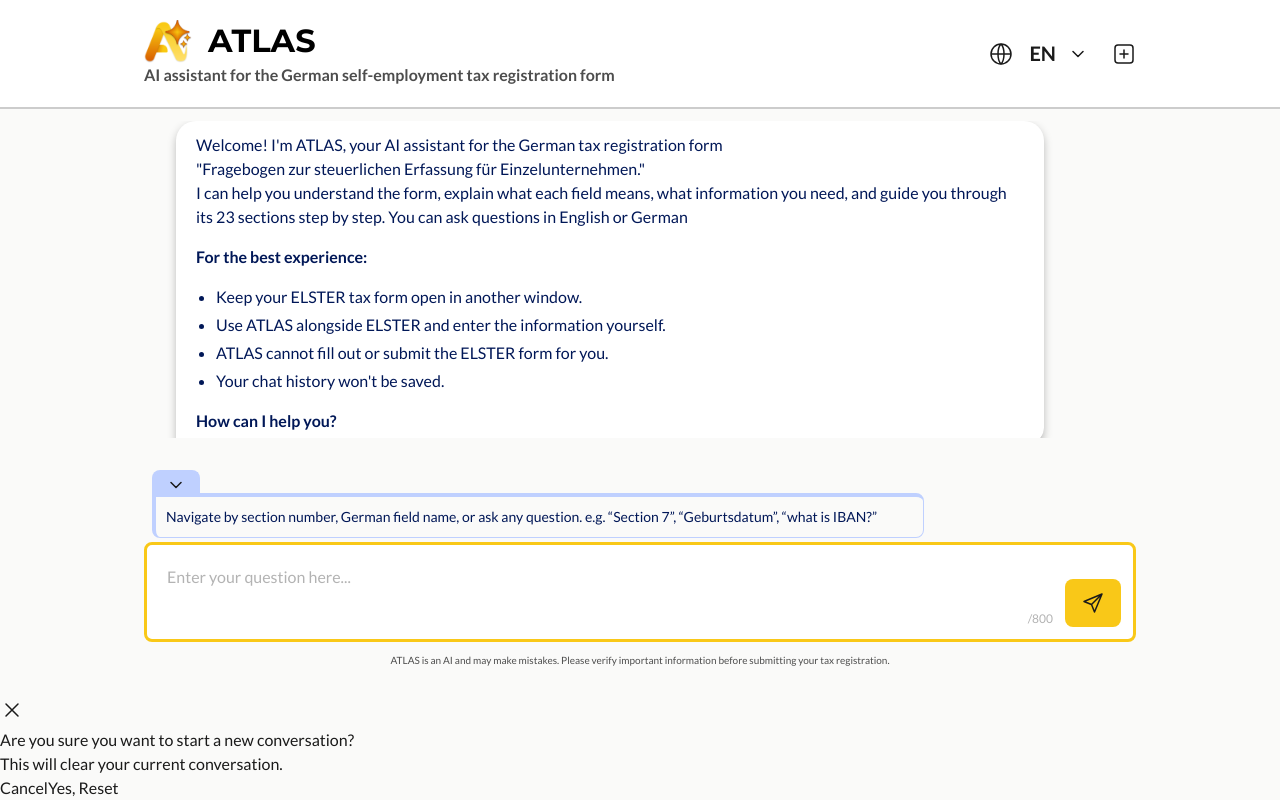
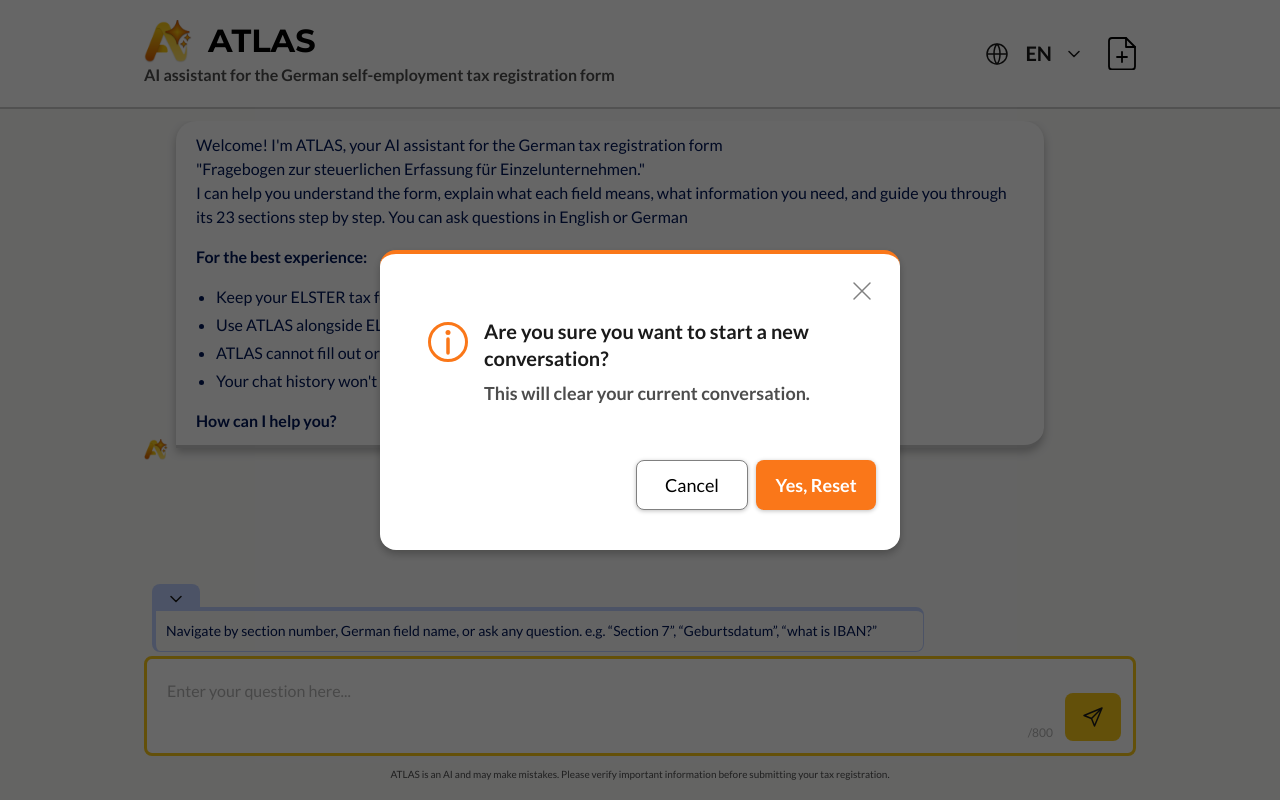
Before and after one commit to ReDILABMunich/Helferei, a React (Vite) app in the folder frontend/: page / in a window 1280 px wide. Both pictures are taken after a click on the button 1124 px from the left and 53 px from the top of the page. Built offline with nearby package versions, Linux system fonts and the light colour scheme.

Commit message:
Style the new chat dialog

```diff
--- a/frontend/src/components/AppHeader.tsx
+++ b/frontend/src/components/AppHeader.tsx
@@ -22,11 +22,12 @@
         </div>
         <div className="flex justify-end items-center gap-5">
           <LanguageSelect content={content} onChange={onLanguageChange} />
-          <button type="button" aria-label={content.newChat.button} onClick={onNewChat}>
+          <button type="button" aria-label={content.newChat.button} onClick={onNewChat} className="text-black">
             {/* Placeholder until the icon library (FE-8). */}
-            <svg viewBox="0 0 24 24" aria-hidden="true" className="w-6" fill="none" stroke="currentColor" strokeWidth="1.5" strokeLinecap="round">
-              <rect x="3" y="3" width="18" height="18" rx="3" />
-              <path d="M12 8 V16 M8 12 H16" />
+            <svg viewBox="0 0 28 33.52" aria-hidden="true" className="w-7" fill="none" stroke="currentColor" strokeWidth="1.8" strokeLinecap="round" strokeLinejoin="round">
+              <path d="M18 1 H4 A3 3 0 0 0 1 4 V29.5 A3 3 0 0 0 4 32.5 H24 A3 3 0 0 0 27 29.5 V10 Z" />
+              <path d="M18 1 V10 H27" />
+              <path d="M14 15 V25 M9 20 H19" />
             </svg>
           </button>
         </div>
--- a/frontend/src/components/NewChatDialog.tsx
+++ b/frontend/src/components/NewChatDialog.tsx
@@ -21,23 +21,62 @@
   }
 
   return (
-    <div onKeyDown={handleKeyDown} onClick={handleBackgroundClick}>
-      <div role="dialog" aria-modal="true" aria-labelledby={titleId}>
-        <button type="button" aria-label={content.newChat.close} onClick={onCancel}>
+    <div
+      onKeyDown={handleKeyDown}
+      onClick={handleBackgroundClick}
+      className="fixed inset-0 z-20 flex justify-center items-center bg-black/60"
+    >
+      <div
+        role="dialog"
+        aria-modal="true"
+        aria-labelledby={titleId}
+        className="relative flex flex-col justify-center items-center gap-12.5 w-130 max-w-full pt-15 pr-6 pb-10 pl-10 bg-white border-t-4 border-orange-400 shadow-small rounded-16"
+      >
+        <button
+          type="button"
+          aria-label={content.newChat.close}
+          onClick={onCancel}
+          className="absolute top-6.75 right-7 text-neutral-500"
+        >
           {/* Placeholder until the icon library (FE-8). */}
-          <svg viewBox="0 0 24 24" aria-hidden="true" className="w-6" fill="none" stroke="currentColor" strokeWidth="1.5" strokeLinecap="round">
-            <path d="M6 6 L18 18 M18 6 L6 18" />
+          <svg viewBox="0 0 20 20" aria-hidden="true" className="w-5" fill="none" stroke="currentColor" strokeWidth="1.5" strokeLinecap="round">
+            <path d="M2 2 L18 18 M18 2 L2 18" />
           </svg>
         </button>
-        <h2 id={titleId}>{content.newChat.title}</h2>
-        <p>{content.newChat.body}</p>
-        {/* Focus starts on the least destructive button, so Enter does not clear the chat. */}
-        <button type="button" onClick={onCancel} autoFocus>
-          {content.newChat.cancel}
-        </button>
-        <button type="button" onClick={onConfirm}>
-          {content.newChat.confirm}
-        </button>
+        <div className="self-stretch flex items-start gap-3 p-1">
+          <div className="flex items-center p-1">
+            {/* Placeholder until the icon library (FE-8). */}
+            <svg viewBox="0 0 40 40" aria-hidden="true" className="w-10 text-orange-400">
+              <circle cx="20" cy="20" r="18.5" fill="none" stroke="currentColor" strokeWidth="3" />
+              <circle cx="20" cy="10.5" r="2.5" fill="currentColor" />
+              <path d="M20 17 V31" stroke="currentColor" strokeWidth="3.5" strokeLinecap="round" />
+            </svg>
+          </div>
+          <div className="flex-1 flex flex-col items-start gap-2">
+            <h2 id={titleId} className="font-bold text-h4 text-neutral-900">
+              {content.newChat.title}
+            </h2>
+            <p className="font-bold text-h5 text-neutral-700">{content.newChat.body}</p>
+          </div>
+        </div>
+        <div className="self-stretch flex justify-end items-end gap-2">
+          {/* Focus starts on the least destructive button, so Enter does not clear the chat. */}
+          <button
+            type="button"
+            onClick={onCancel}
+            autoFocus
+            className="flex justify-center items-center w-28 h-12.5 px-4 py-2 bg-white border border-neutral-500 shadow-x-small rounded-8 text-h5 text-black hover:border-orange-500 active:border-neutral-500"
+          >
+            {content.newChat.cancel}
+          </button>
+          <button
+            type="button"
+            onClick={onConfirm}
+            className="flex justify-center items-center w-30 h-12.5 px-4 py-3 bg-orange-400 shadow-x-small rounded-8 font-bold text-h5 text-white hover:bg-orange-500 active:bg-orange-400"
+          >
+            {content.newChat.confirm}
+          </button>
+        </div>
       </div>
     </div>
   );
```
